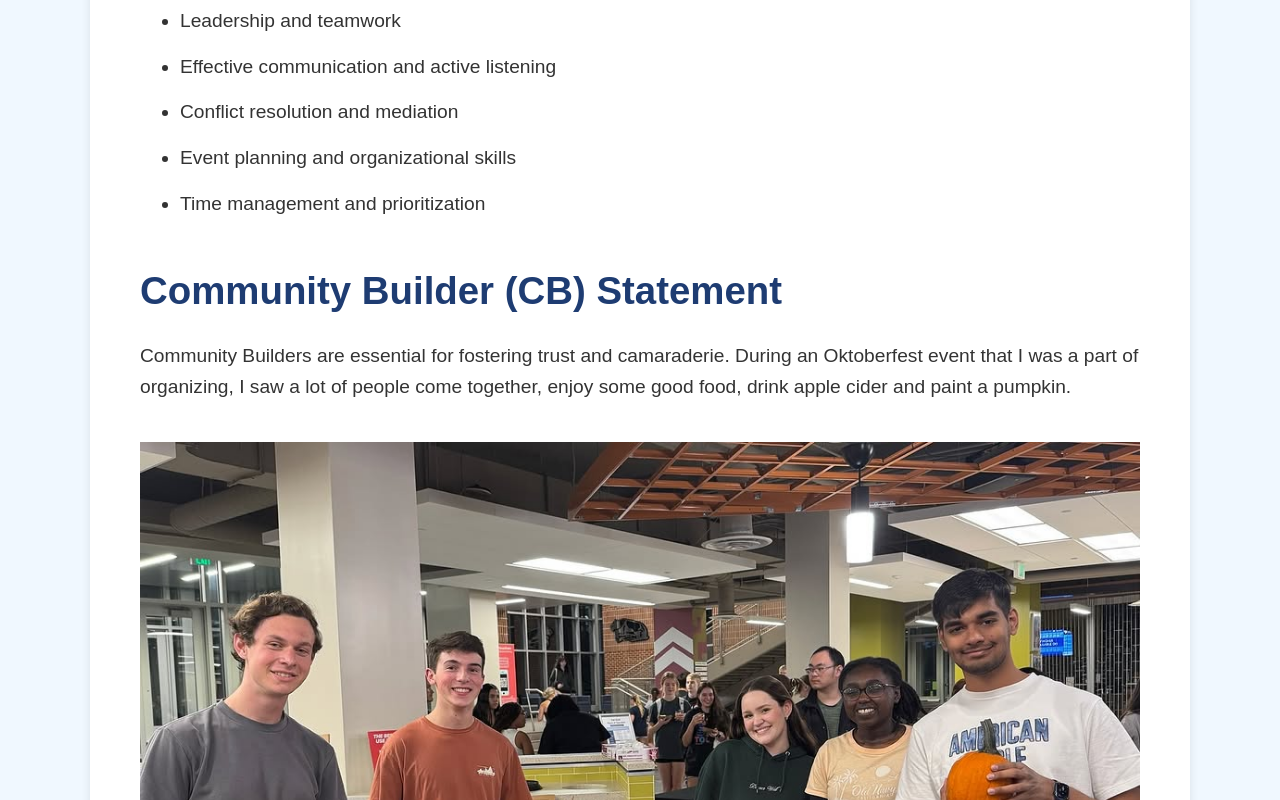
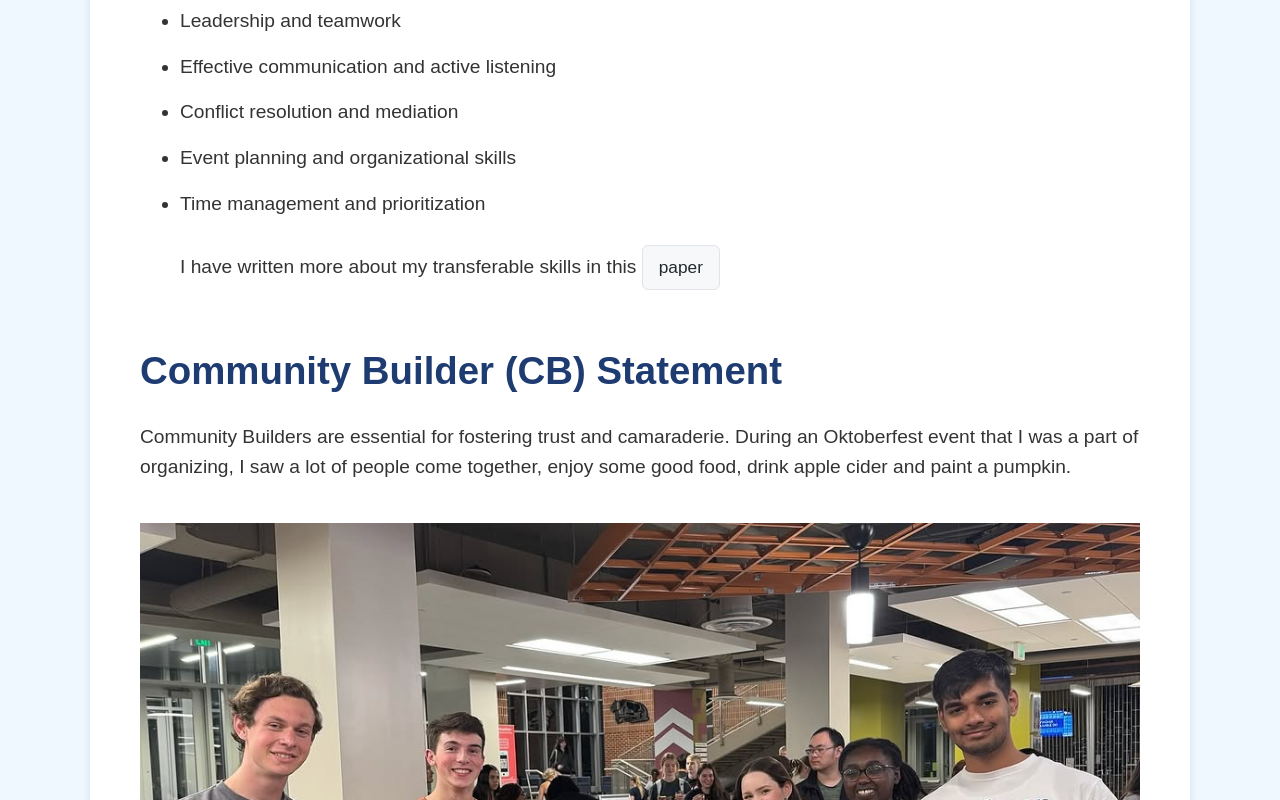
Before and after one commit to Fazle-M-Chim/Fazle-M-Chim.github.io, a plain HTML site: page RA_portfolio.html in a window 1280 px wide. Shown: the part 1003-1803 px from the top of the page. Drawn offline with Linux system fonts and the light colour scheme.

Commit message:
New file added

```diff
--- a/RA_portfolio.html
+++ b/RA_portfolio.html
@@ -62,6 +62,9 @@
                     <li>Conflict resolution and mediation</li>
                     <li>Event planning and organizational skills</li>
                     <li>Time management and prioritization</li>
+
+                <p>I have written more about my transferable skills in this <a href="Campus resources blog-post-template.html" target="_blank">paper</a>
+                 </p>
                 </ul>
 
                 <h2>Community Builder (CB) Statement</h2>
@@ -74,7 +77,7 @@
                 <h2>Student Development Theory</h2>
                 <p>I believe that student development thrives in environments of constructive pressure and competition.
                     After all, pressure forms diamonds. But fun is also equally important to enjoy life.
-                    For more insights, check out my <a href="Final Annotated Bibliography.pdf" target="_blank">paper</a>
+                    For more insights, check out my <a href="Transferable Skills.pdf" target="_blank">paper</a>
                     on the Student Development Theroies I learnt.
                 </p>
 
```
Also changed, not shown: 1 other file.
